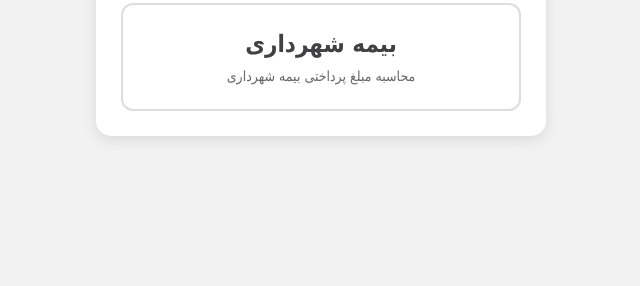
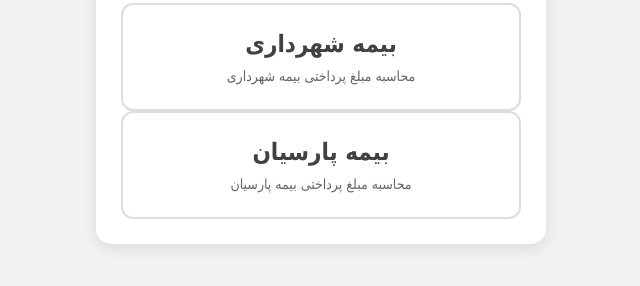
Before and after one commit to proxyn68-hash/calculator-site, a plain HTML site: page index.html in a window 1280 px wide. Shown: the part 156-442 px from the top of the page, without its empty margins (319-959 px from the left). Drawn offline with Linux system fonts and the light colour scheme.

Commit message:
Update index.html

```diff
--- a/index.html
+++ b/index.html
@@ -13,7 +13,6 @@
 
     <h1>ماشین حساب بیمه</h1>
 
-
     <div class="calculator-card" onclick="location.href='shahrdari.html'">
 
         <h2>
@@ -27,6 +26,18 @@
     </div>
 
 
+    <div class="calculator-card" onclick="location.href='parsian.html'">
+
+        <h2>
+            بیمه پارسیان
+        </h2>
+
+        <p>
+            محاسبه مبلغ پرداختی بیمه پارسیان
+        </p>
+
+    </div>
+
 </div>
 
 </body>
```
